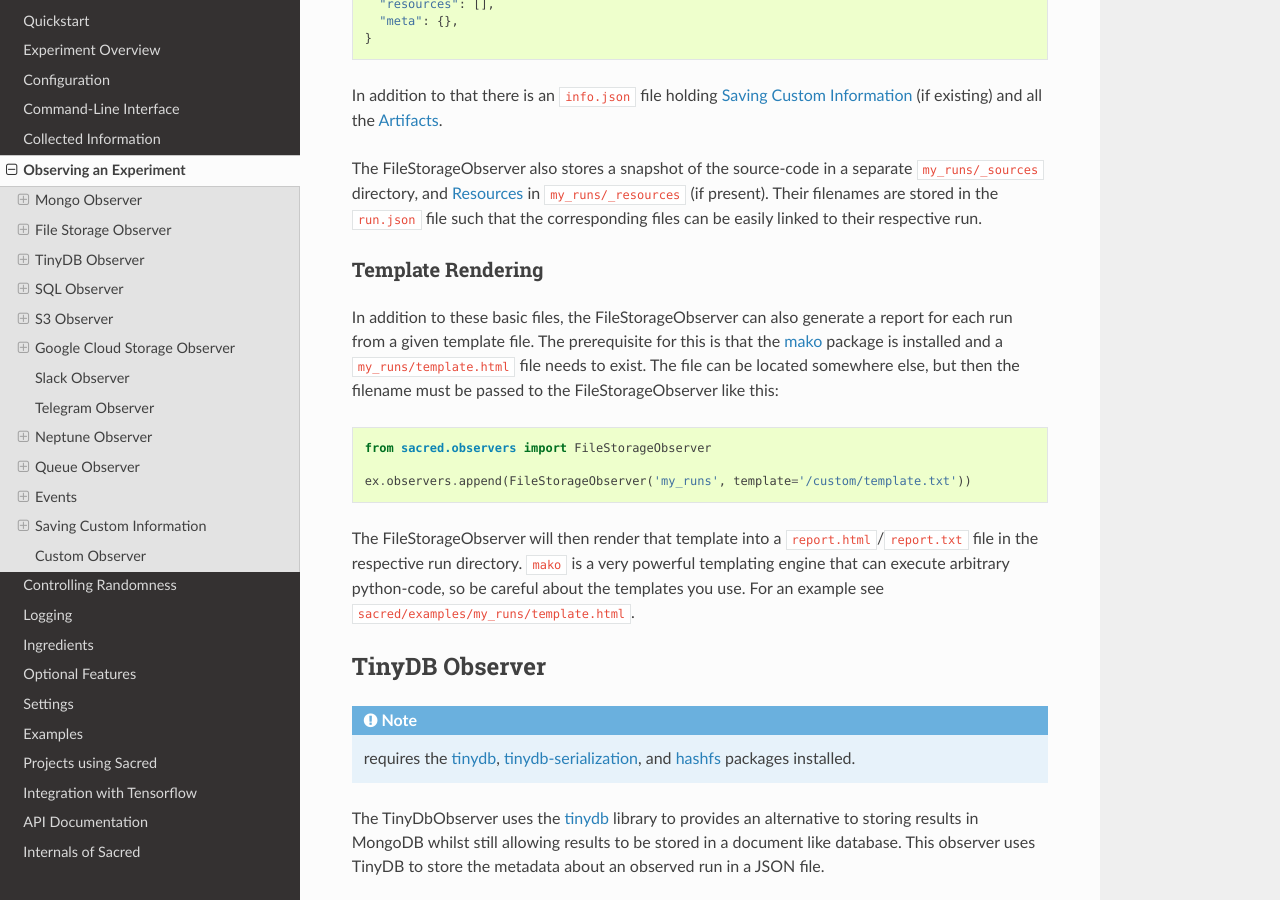
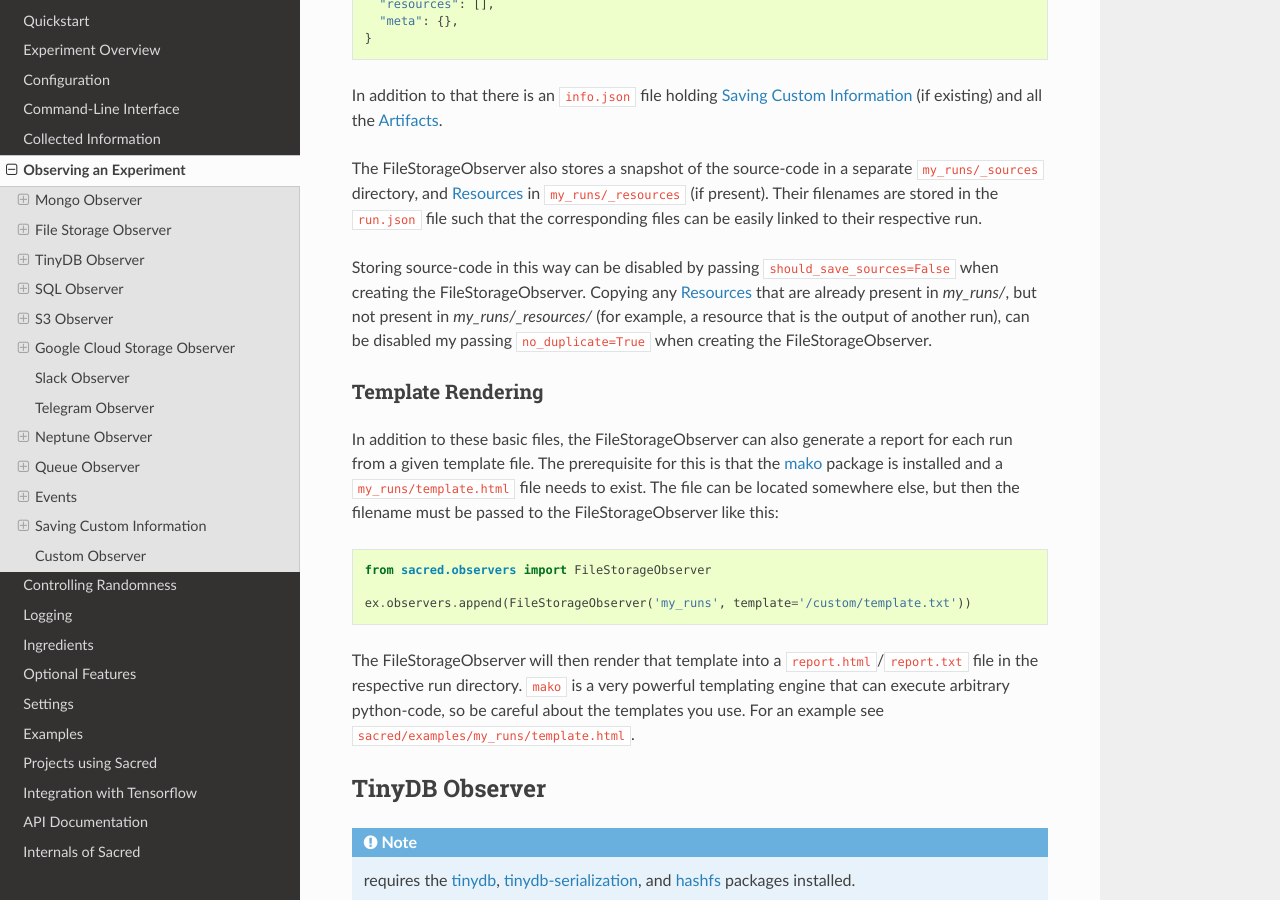
Before and after one commit to IDSIA/sacred, a Sphinx documentation site: the page built from docs/observers.rst, in a window 1280 px wide and 900 px high, scrolled down 5320 px. Built offline with Sphinx 7.4.7 and the Read the Docs theme 2.0.0, drawn with Linux system fonts in a browser that asks for light colours; the version number could not be read and is left out.

Commit message:
added documentation

```diff
--- a/docs/observers.rst
+++ b/docs/observers.rst
@@ -287,6 +287,13 @@ The FileStorageObserver also stores a snapshot of the source-code in a separate
 (if present).
 Their filenames are stored in the ``run.json`` file such that the corresponding
 files can be easily linked to their respective run.
+
+Storing source-code in this way can be disabled by passing
+``should_save_sources=False`` when creating the FileStorageObserver. Copying any
+:ref:`resources` that are already present in `my_runs/`, but not present in
+`my_runs/_resources/` (for example, a resource that is the output of another
+run), can be disabled my passing ``no_duplicate=True`` when creating the
+FileStorageObserver.
 
 Template Rendering
 ------------------
```
